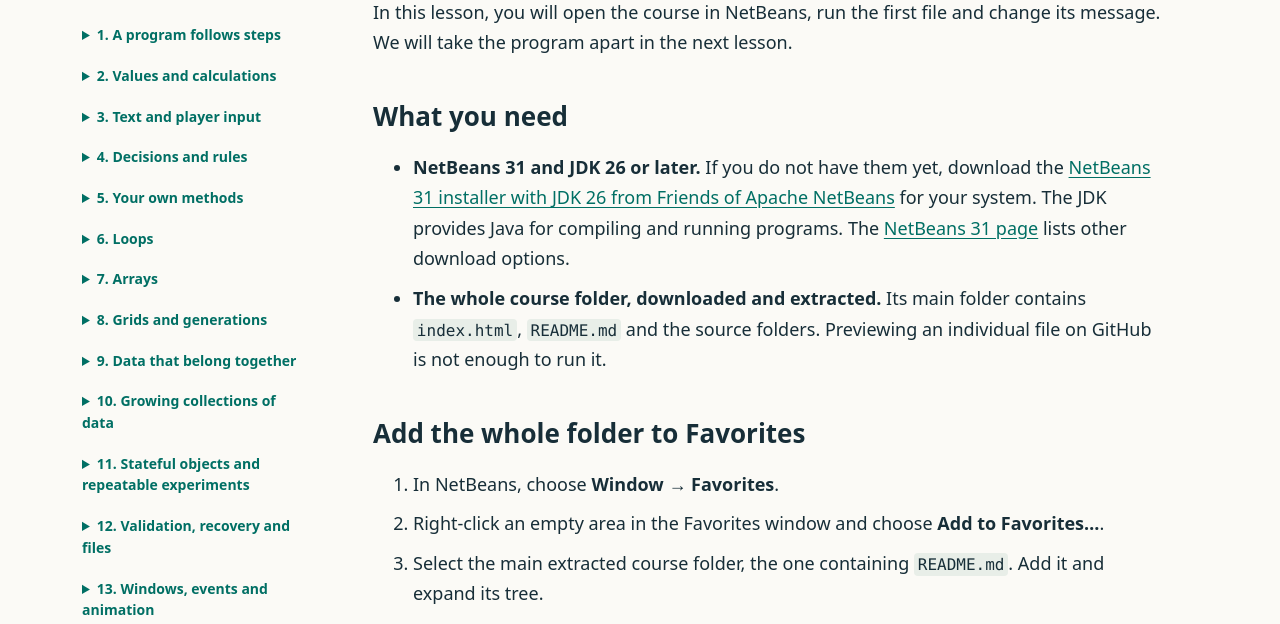
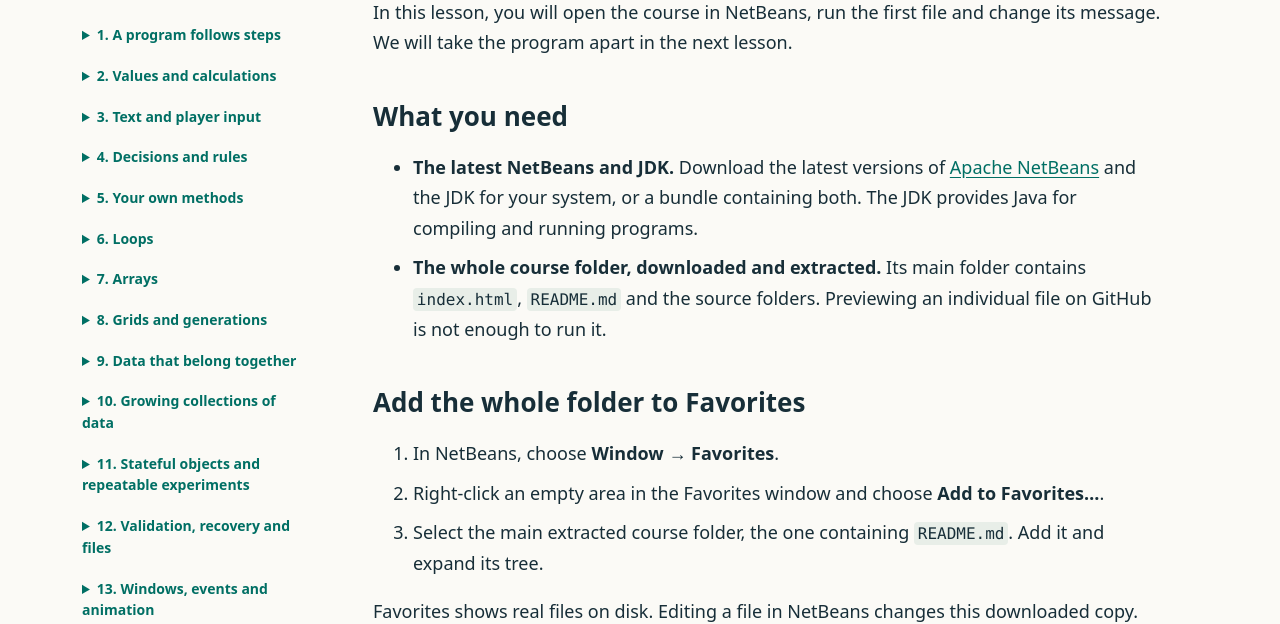
Before and after one commit to Java-Klub/hack-and-play-in-java, a plain HTML site: page 00-setup/index.html in a window 1280 px wide. Shown: the part 193-817 px from the top of the page. Drawn offline with Linux system fonts and the light colour scheme.

Commit message:
Recommend the latest NetBeans and JDK with the general download link

```diff
--- a/00-setup/index.html
+++ b/00-setup/index.html
@@ -10,7 +10,7 @@
 <p>In this lesson, you will open the course in NetBeans, run the first file and change its message. We will take the program apart in the next lesson.</p>
 <h2>What you need</h2>
 <ul>
-<li><strong>NetBeans 31 and JDK 26 or later.</strong> If you do not have them yet, download the <a href="https://installers.friendsofapachenetbeans.org/">NetBeans 31 installer with JDK 26 from Friends of Apache NetBeans</a> for your system. The JDK provides Java for compiling and running programs. The <a href="https://netbeans.apache.org/front/main/download/nb31/">NetBeans 31 page</a> lists other download options.</li>
+<li><strong>The latest NetBeans and JDK.</strong> Download the latest versions of <a href="https://netbeans.apache.org">Apache NetBeans</a> and the JDK for your system, or a bundle containing both. The JDK provides Java for compiling and running programs.</li>
 <li><strong>The whole course folder, downloaded and extracted.</strong> Its main folder contains <code>index.html</code>, <code>README.md</code> and the source folders. Previewing an individual file on GitHub is not enough to run it.</li>
 </ul>
 <h2>Add the whole folder to Favorites</h2>
```
